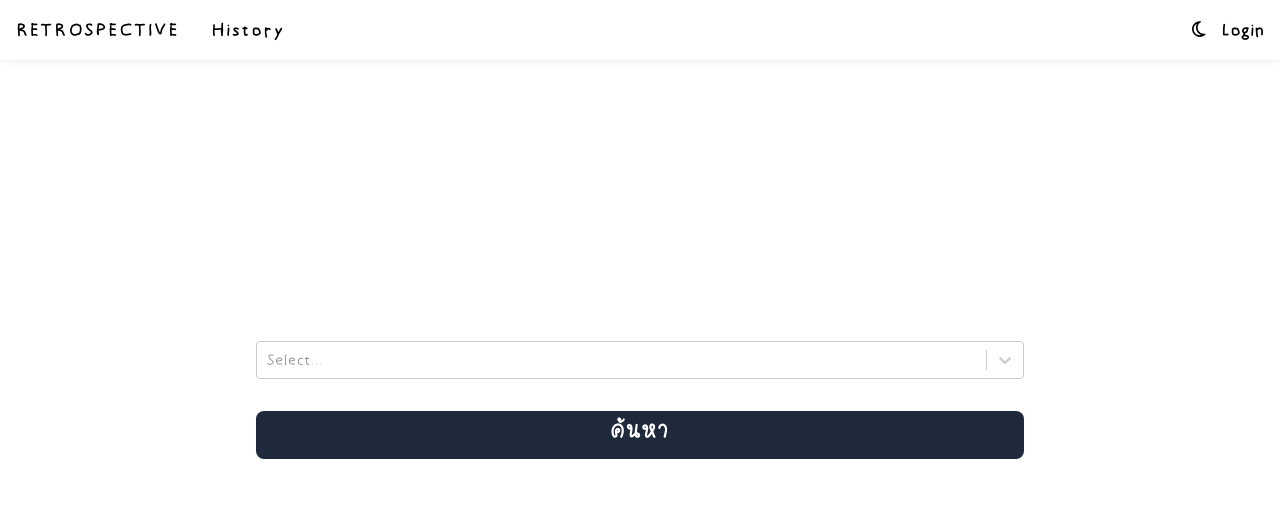
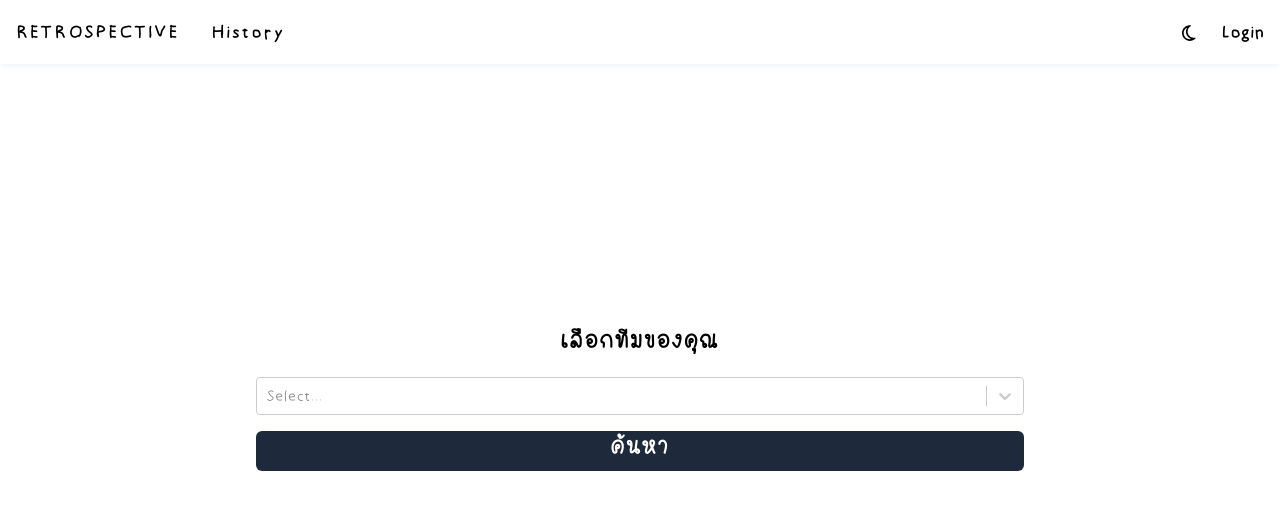
Before and after one commit to thasuohm/retrospective-app, a Next.js app: page / in a window 1280 px wide. Shown: the top 510 px of the page. Built offline with nearby package versions, Linux system fonts and the light colour scheme.

Commit message:
install package and update switch components logic

```diff
--- a/components/Button.tsx
+++ b/components/Button.tsx
@@ -7,19 +7,28 @@ const Button: React.FC<ButtonProps> = (props) => {
   const styleSwitch = () => {
     switch (style) {
       case 'primary':
-        return 'p-2 bg-slate-800 text-white rounded-lg'
+        return 'bg-slate-800 text-white'
 
       case 'secondary':
-        return 'p-2 bg-slate-100 text-slate-700 rounded-lg '
+        return 'bg-slate-100 text-slate-700'
+      default:
+        return 'bg-slate-800 text-white'
     }
   }
 
-  const primaryStyle = ''
+  const sizeSwitch = () => {
+    switch (size) {
+      case 'sm':
+        return 'p-1 rounded-md text-sm'
+      default:
+        return 'p-2 rounded-lg'
+    }
+  }
 
   return (
     <button
       type={type}
-      className={`${styleSwitch()} ${size} hover:opacity-80`}
+      className={`${styleSwitch()} ${sizeSwitch()} hover:opacity-80`}
       disabled={isDisabled}
     >
       {children}
--- a/components/NavBar.tsx
+++ b/components/NavBar.tsx
@@ -18,7 +18,7 @@ const NavBar: React.FC = () => {
     >
       <div className="flex gap-2 md:gap-8 justify-between duration-200 items-center">
         <Link
-          href={'/retro-list'}
+          href={'/'}
           className="tracking-widest font-semibold text-lg hover:opacity-90"
         >
           RETROSPECTIVE
@@ -43,6 +43,7 @@ const NavBar: React.FC = () => {
         ) : (
           <button
             title="dark-mode-switch"
+            className="p-1 rounded-full shrink-0 w-8 h-8 hover:opacity-90"
             type="button"
             onClick={() => changeMode('dark')}
           >
--- a/package.json
+++ b/package.json
@@ -23,7 +23,9 @@
     "next": "13.1.1",
     "react": "18.2.0",
     "react-dom": "18.2.0",
+    "react-hook-form": "^7.41.5",
     "react-select": "^5.7.0",
+    "react-toastify": "^9.1.1",
     "typescript": "4.9.4"
   },
   "devDependencies": {
--- a/pages/create-retro.tsx
+++ b/pages/create-retro.tsx
@@ -1,8 +1,7 @@
 import React from 'react'
-import NavBar from '../components/NavBar'
 
-const FormPage = () => {
+const CreateRetroPage = () => {
   return <></>
 }
 
-export default FormPage
+export default CreateRetroPage
--- a/pages/index.tsx
+++ b/pages/index.tsx
@@ -1,4 +1,4 @@
-import {useEffect, useState} from 'react'
+import {useState} from 'react'
 import Button from '../components/Button'
 import Select from 'react-select'
 import {ReactSelectState} from '../types/components'
@@ -23,22 +23,31 @@ export default function Home() {
     },
   ]
 
+  const searchRetroList = () => {
+    console.log(selectedTeam)
+  }
+
   return (
-    <main className="flex flex-col gap-8 max-w-3xl justify-center mx-auto h-screen px-3 lg:px-0">
+    <main className="flex flex-col gap-4 max-w-3xl justify-center mx-auto h-screen px-3 lg:px-0">
+      <h1 className="font-semibold font-sanam-deklen tracking-widest text-2xl text-center dark:text-white">
+        เลือกทีมของคุณ
+      </h1>
+
       <Select
         defaultValue={selectedTeam}
         onChange={setSelectedTeam}
         options={teamList}
+        instanceId="team-select"
       />
 
       <Button
         type="button"
         style="primary"
         size="sm"
-        onClick={() => {}}
+        onClick={searchRetroList}
         isDisabled={false}
       >
-        <b className="font-semibold font-sanam-deklen tracking-widest text-2xl  px-12  ">
+        <b className="font-semibold font-sanam-deklen tracking-widest text-2xl px-12">
           ค้นหา
         </b>
       </Button>
```
Also changed, not shown: 1 other file (tests, documents, lock files or other folders).
